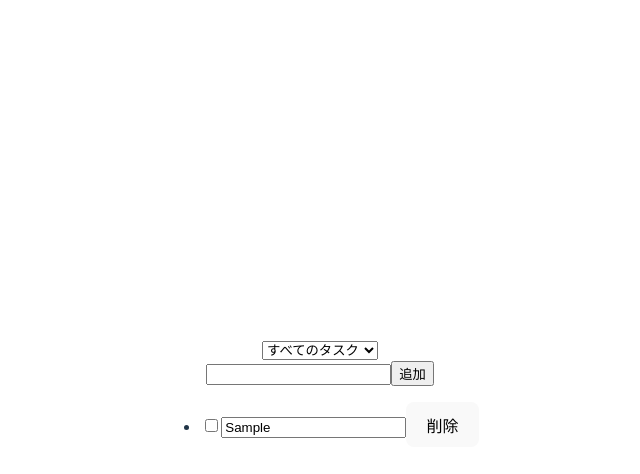
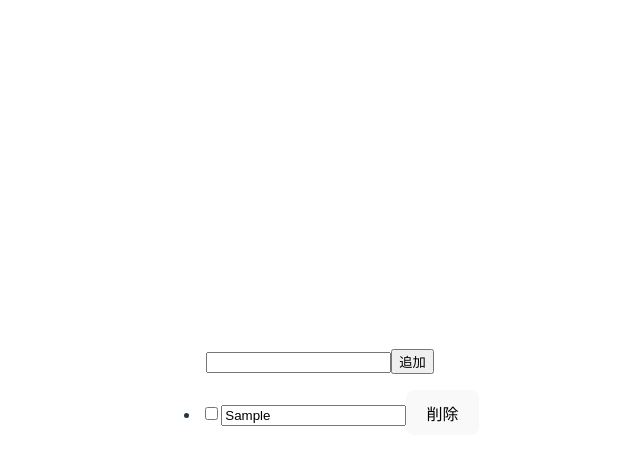
Before and after one commit to tokagame/react_todo_app, a React (Vite) app: page / in a window 1280 px wide. Both pictures are taken after typing "Sample" into the empty fields and a click on the input "追加". Shown: the top 474 px of the page, without its empty margins (320-960 px from the left). Built offline with nearby package versions, Linux system fonts and the light colour scheme.

Commit message:
コンポーネント化(Filter, TodoItem)

```diff
--- a/index.html
+++ b/index.html
@@ -3,6 +3,10 @@
   <head>
     <meta charset="UTF-8" />
     <link rel="icon" type="image/svg+xml" href="/vite.svg" />
+    <link
+      rel="stylesheet"
+      href="https://fonts.googleapis.com/css?family=Roboto:300,400,500,700&display=swap"
+    />
     <meta name="viewport" content="width=device-width, initial-scale=1.0" />
     <title>Vite + React + TS</title>
   </head>
--- a/package.json
+++ b/package.json
@@ -9,6 +9,10 @@
     "preview": "vite preview"
   },
   "dependencies": {
+    "@emotion/react": "^11.10.4",
+    "@emotion/styled": "^11.10.4",
+    "@mui/icons-material": "^5.10.6",
+    "@mui/material": "^5.10.6",
     "react": "^18.2.0",
     "react-dom": "^18.2.0"
   },
--- /dev/null
+++ b/src/@types/Filter.d.ts
@@ -0,0 +1 @@
+declare type Filter = 'all' | 'checked' | 'unchecked' | 'removed';
--- /dev/null
+++ b/src/@types/Todo.d.ts
@@ -0,0 +1,6 @@
+declare type Todo = {
+  value: string;
+  readonly id: number;
+  checked: boolean;
+  removed: boolean;
+};
--- a/src/App.tsx
+++ b/src/App.tsx
@@ -1,13 +1,7 @@
-import React, { useState } from 'react'
+import { useState } from 'react'
 import './App.css'
-
-type Todo = {
-  value: string;
-  readonly id: number;
-  checked: boolean;
-  removed: boolean;
-}
-type Filter = 'all' | 'checked' | 'unchecked' | 'removed';
+import { FormDialog } from './FormDialog'
+import { TodoItem } from './TodoItem'
 
 export const App = () => {
   const [text, setText] = useState('');
@@ -85,90 +79,21 @@ export const App = () => {
     setTodos(newTodos);
   }
 
-  const filterTodos = todos.filter((todo) => {
-    switch (filter) {
-      case 'all': // 削除されていないタスク
-        return !todo.removed;
-
-      case 'checked': // 完了済み & 削除されていないタスク
-        return todo.checked && !todo.removed;
-
-      case 'unchecked': // 未完了 & 削除されていないタス
-        return !todo.checked && !todo.removed;
-
-      case 'removed': // 削除済みのタスク
-        return todo.removed;
-
-      default:
-        return todo;
-
-    }
-  })
-
   return (
     <div>
-      <select
-        defaultValue="all"
-        onChange={(e) => setFilter(e.target.value as Filter)}
-      >
-        <option value="all">すべてのタスク</option>
-        <option value="checked">完了したタスク</option>
-        <option value="unchecked">現在のタスク</option>
-        <option value="removed">ごみ箱</option>
-      </select>
+      <FormDialog
+        text={text}
+        onChange={handleOnChange}
+        onSubmit={handleOnSubmit}
+      />
 
-      {filter === 'removed' ? (
-        <button
-          onClick={handleOnEmpty}
-          disabled={todos.filter((todo) => todo.removed).length === 0}
-        >
-          ごみ箱を空にする
-        </button>
-      ) : (
-        filter !== 'checked' && (
-          <form
-            onSubmit={(e) => {
-              e.preventDefault()
-              handleOnSubmit()
-            }}
-          >
-            <input
-              type="text"
-              value={text}
-              onChange={(e) => handleOnChange(e)}
-            />
-            <input
-              type="submit"
-              value="追加"
-              onSubmit={handleOnSubmit}
-            />
-          </form>
-        )
-      )}
-
-      <ul>
-        {filterTodos.map((todo) => {
-          return (
-            <li key={todo.id}>
-              <input
-                type="checkbox"
-                disabled={todo.removed}
-                checked={todo.checked}
-                onChange={() => handleOnCheck(todo.id, todo.checked)}
-              />
-              <input
-                type="text"
-                disabled={todo.checked || todo.removed}
-                value={todo.value}
-                onChange={(e) => handleOnEdit(todo.id, e.target.value)}
-              />
-              <button onClick={() => handleOnRemove(todo.id, todo.removed)}>
-                {todo.removed ? '復元' : '削除'}
-              </button>
-            </li>
-          )
-        })}
-      </ul>
+      <TodoItem
+        todos={todos}
+        filter={filter}
+        onEdit={handleOnEdit}
+        onCheck={handleOnCheck}
+        onRemove={handleOnRemove}
+      />
     </div>
   )
 }
--- /dev/null
+++ b/src/FormDialog.tsx
@@ -0,0 +1,19 @@
+type Props = {
+  text: string;
+  onSubmit: () => void;
+  onChange: (e: React.ChangeEvent<HTMLInputElement>) => void;
+}
+
+export const FormDialog = (props: Props) => {
+  return (
+    <form
+      onSubmit={(e) => {
+        e.preventDefault();
+        props.onSubmit();
+      }}
+    >
+      <input type="text" value={props.text} onChange={props.onChange} />
+      <input type="submit" value="追加" onSubmit={props.onSubmit} />
+    </form>
+  )
+}
--- /dev/null
+++ b/src/TodoItem.tsx
@@ -0,0 +1,50 @@
+type Props = {
+  todos: Todo[];
+  filter: Filter;
+  onEdit: (id: number, text: string) => void;
+  onCheck: (id: number, checked: boolean) => void;
+  onRemove: (id: number, removed: boolean) => void;
+};
+
+export const TodoItem = (props: Props) => {
+  const filtereTodos = props.todos.filter((todo) => {
+    switch (props.filter) {
+      case 'all':
+        return !todo.removed;
+      case 'checked':
+        return todo.checked && !todo.removed;
+      case 'unchecked':
+        return !todo.checked && !todo.removed;
+      case 'removed':
+        return todo.removed;
+      default:
+        return todo;
+    }
+  });
+
+  return (
+    <ul>
+      {filtereTodos.map((todo) => {
+        return (
+          <li key={todo.id}>
+            <input
+              type="checkbox"
+              disabled={todo.removed}
+              checked={todo.checked}
+              onChange={() => props.onCheck(todo.id, todo.checked)}
+            />
+            <input
+              type="text"
+              disabled={todo.checked || todo.removed}
+              value={todo.value}
+              onChange={(e) => props.onEdit(todo.id, e.target.value)}
+            />
+            <button onClick={() => props.onRemove(todo.id, todo.removed)}>
+              {todo.removed ? '復元' : '削除'}
+            </button>
+          </li>
+        );
+      })}
+    </ul>
+  );
+};
```
Also changed, not shown: src/App.base.tsx (deleted, +0 -34 lines), 1 other file (tests, documents, lock files or other folders).
